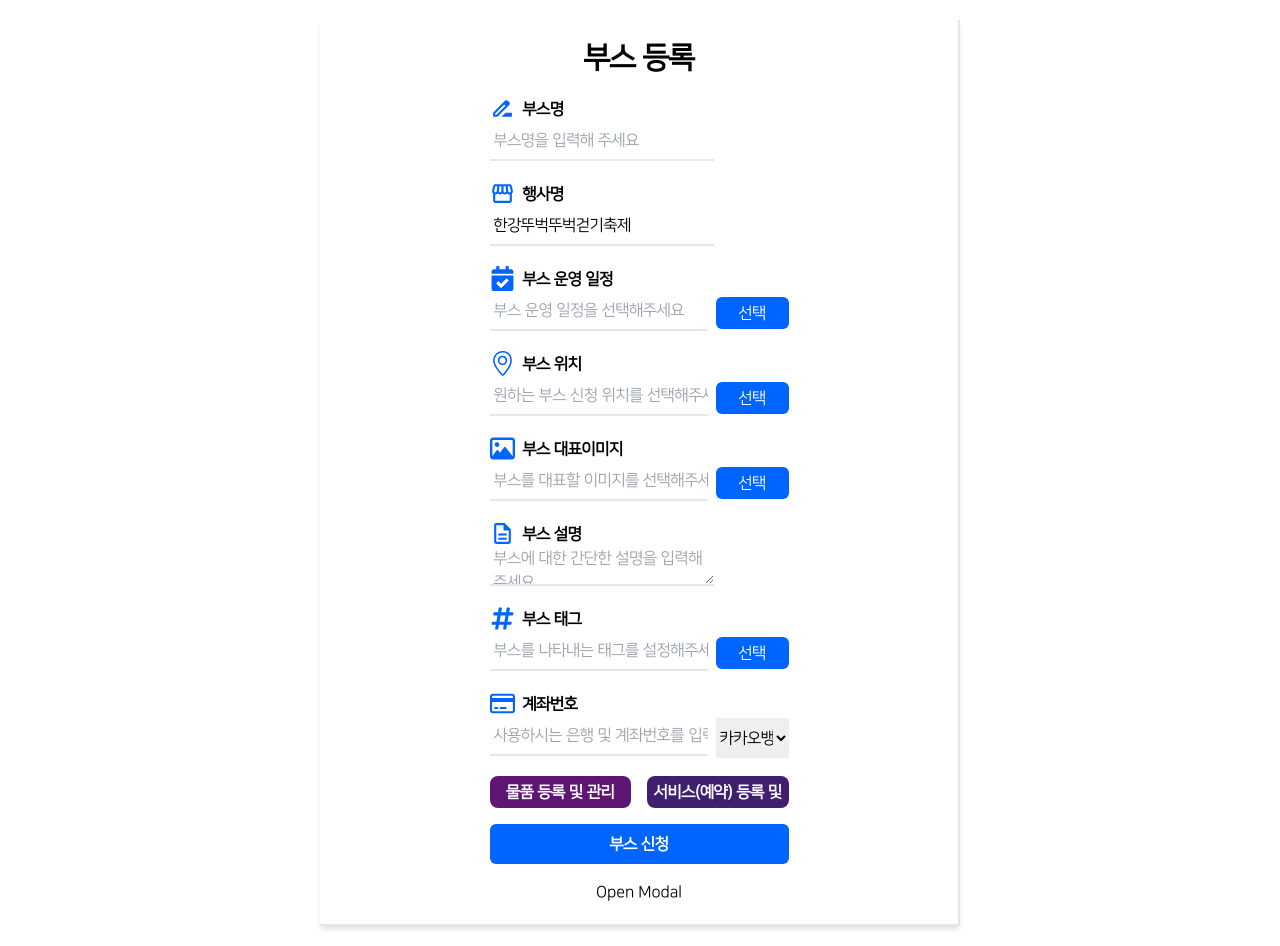
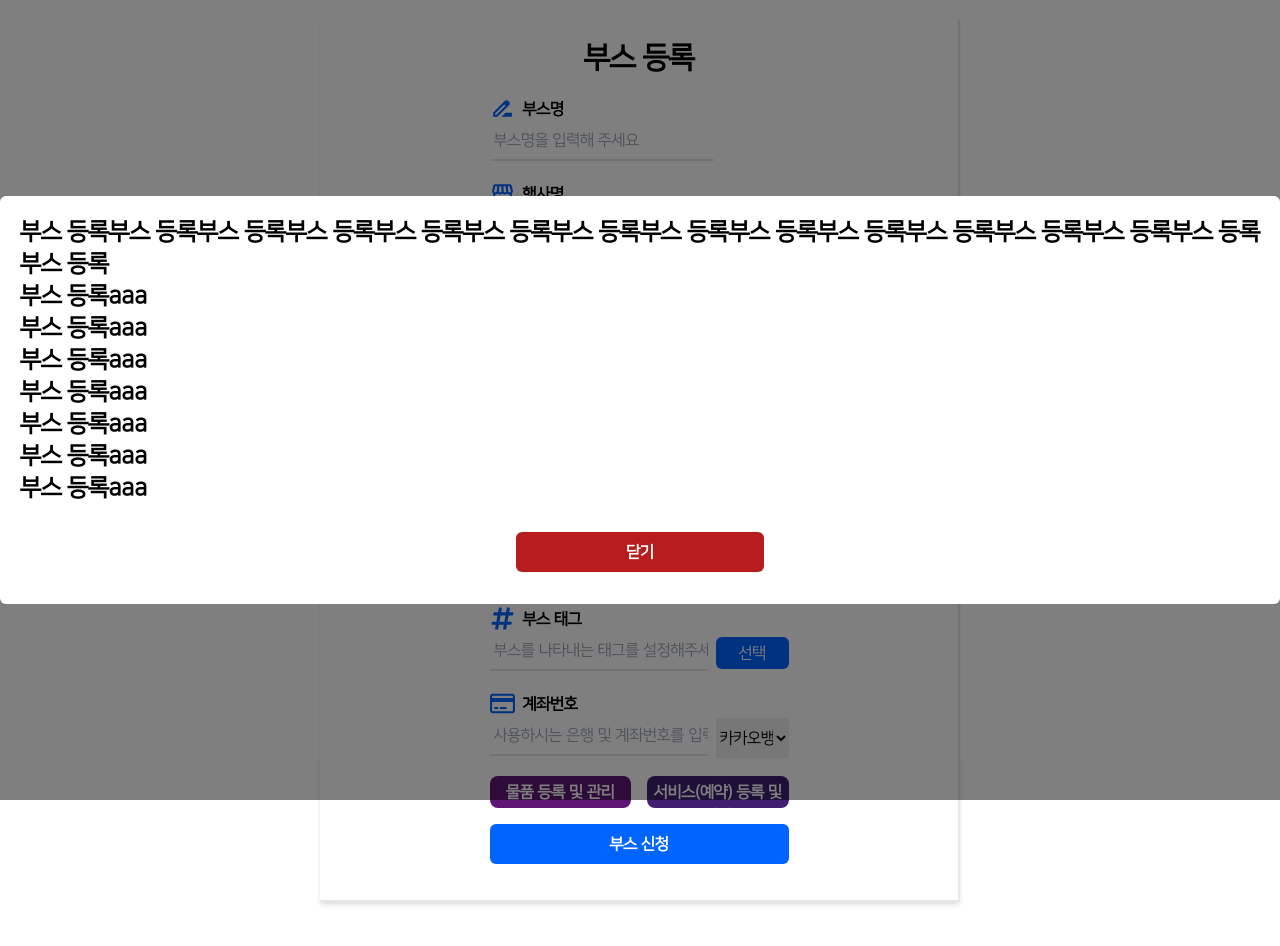
Before and after one commit to yjlee341/Web2, a React (Create React App) app: page /boothRegist in a window 1280 px wide. Both pictures are taken after a click on the button "물품 등록 및 관리". After the commit the page ends 922 px from the top, so only its background shows below. Built offline with nearby package versions, Linux system fonts and the light colour scheme.

Commit message:
Feat : 물품/서비스 등록 버튼 모달 연결

```diff
--- a/src/Components/Booth/Regist/BoothRegistPage.tsx
+++ b/src/Components/Booth/Regist/BoothRegistPage.tsx
@@ -1,4 +1,4 @@
-import Modal from "../../../Hooks/Modal";
+import Modal from "../../Util/Modal";
 import BoothRegistInput from "./BoothRegistInput";
 import { MdStorefront } from "react-icons/md";
 import { FaHashtag } from "react-icons/fa";
@@ -8,8 +8,21 @@ import { MdDriveFileRenameOutline } from "react-icons/md";
 import { FaRegCreditCard } from "react-icons/fa6";
 import { MdOutlineDescription } from "react-icons/md";
 import { SlLocationPin } from "react-icons/sl";
+import { useState } from "react";
 
 export default function BoothRegistPage() {
+  const [isOpen, setIsOpen] = useState(false);
+
+  function switchModal() {
+    if (!isOpen) {
+      setIsOpen(true);
+    } else {
+      if (window.confirm("취소하시겠습니까?")) {
+        setIsOpen(false);
+      }
+    }
+  }
+
   return (
     <div className="flex justify-center items-center min-h-screen">
       <div className="flex flex-col w-1/2 my-5 h-full justify-center items-center shadow-md border-b-2 border-r-2 p-5">
@@ -80,17 +93,23 @@ export default function BoothRegistPage() {
           value=""
         />
         <div className="flex gap-4 w-1/2 justify-center">
-          <button className="p-1 w-full font-bold h-8 hover:cursor-pointer bg-[#5E1675] rounded-lg text-white mb-4">
+          <button
+            onClick={switchModal}
+            className="p-1 w-full font-bold h-8 hover:cursor-pointer bg-[#5E1675] rounded-lg text-white mb-4"
+          >
             물품 등록 및 관리
           </button>
-          <button className="p-1 w-full font-bold h-8 hover:cursor-pointer bg-[#401F71] rounded-lg text-white mb-4">
+          <button
+            onClick={switchModal}
+            className="p-1 w-full font-bold h-8 hover:cursor-pointer bg-[#401F71] rounded-lg text-white mb-4"
+          >
             서비스(예약) 등록 및 관리
           </button>
         </div>
         <button className="py-1 font-bold w-1/2 h-10 hover:cursor-pointer bg-[#0064FF] rounded-md text-white mb-4">
           부스 신청
         </button>
-        <Modal>
+        <Modal isOpen={isOpen} switchModal={switchModal}>
           <div>
             <h1 className="font-bold text-2xl">
               부스 등록부스 등록부스 등록부스 등록부스 등록부스 등록부스
--- a/src/Hooks/Modal.tsx
+++ b/src/Components/Util/Modal.tsx
@@ -3,35 +3,26 @@ import ReactModal from "react-modal";
 
 interface Props {
   children: JSX.Element;
+  switchModal: () => void;
+  isOpen: boolean;
 }
 
-export default function Modal({ children }: Props) {
-  const [isOpen, setIsOpen] = useState(false);
-
-  function openModal() {
-    setIsOpen(true);
-  }
-
-  function closeModal() {
-    if (window.confirm("취소하시겠습니까?")) {
-      setIsOpen(false);
-    }
-  }
+export default function Modal({ children, switchModal, isOpen }: Props) {
+  function closeModal() {}
 
   return (
     <div className="flex flex-col items-center justify-center">
-      <button onClick={openModal}>Open Modal</button>
       <ReactModal
         shouldCloseOnOverlayClick={false}
         isOpen={isOpen}
-        onRequestClose={closeModal}
+        onRequestClose={switchModal}
         className=" flex flex-col items-center justify-center bg-white rounded-md p-5"
         overlayClassName="fixed inset-0 bg-black bg-opacity-50 flex items-center justify-center"
       >
         {children}
         <div className="w-full text-center mt-4">
           <button
-            onClick={closeModal}
+            onClick={switchModal}
             className="hover:cursor-pointer bg-red-700 rounded-md text-white h-10 font-bold w-1/5 m-3"
           >
             닫기
```
